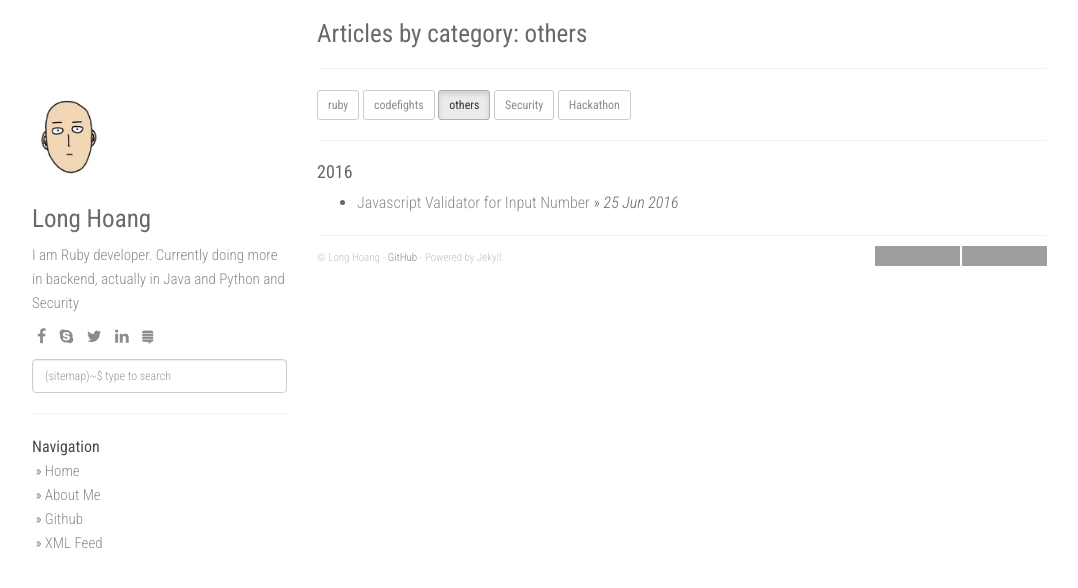
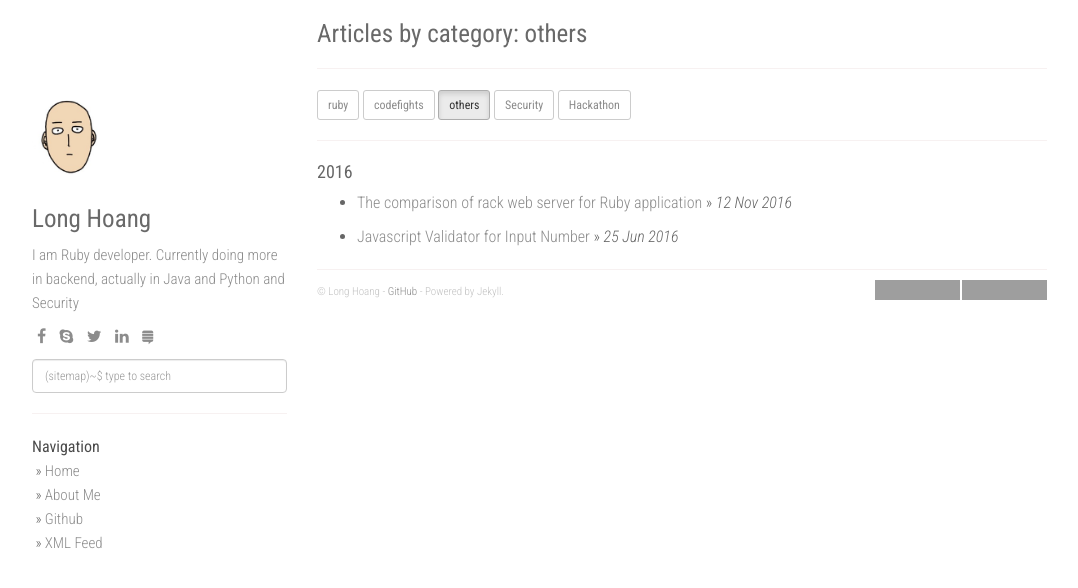
Before and after one commit to SFzxc/SFzxc.github.io, a Jekyll site: the page built from category/others.md, in a window 1280 px wide. Shown: the top 588 px of the page, without its empty margins (53-1131 px from the left). Built offline with Jekyll 4.4.1, drawn with Linux system fonts in a browser that asks for light colours; nearby versions of some CDN libraries; grey boxes are pictures that could not be loaded.

Commit message:
Update 2016-11-12-The-comparison-of-rack-web-server.md

```diff
--- a/_posts/2016-11-12-The-comparison-of-rack-web-server.md
+++ b/_posts/2016-11-12-The-comparison-of-rack-web-server.md
@@ -1,3 +1,10 @@
+---
+layout: post
+title:  "The comparison of rack web server for Ruby application"
+date:   2016-11-12 21:30:22 +0700
+categories: [others]
+---
+
 ### [Rack](https://github.com/rack/rack)
   Rack là một module web server interface. hay nói cách khác là một [middleware](https://vi.wikipedia.org/wiki/Middleware). Cho phép webserver và web app giao tiếp với nhau. Nó chia nhỏ những request HTTP được gửi đến rồi đưa nó vào những đường ống khá nhau và xử lý chúng thành từng mảnh cho đến khi nó gửi lại phản hồi từ web app (controller).
 Nó gồm 2 compoments Handler và Adapter. được sử dụng để giao tiếp với web server và application(framwork).
```
